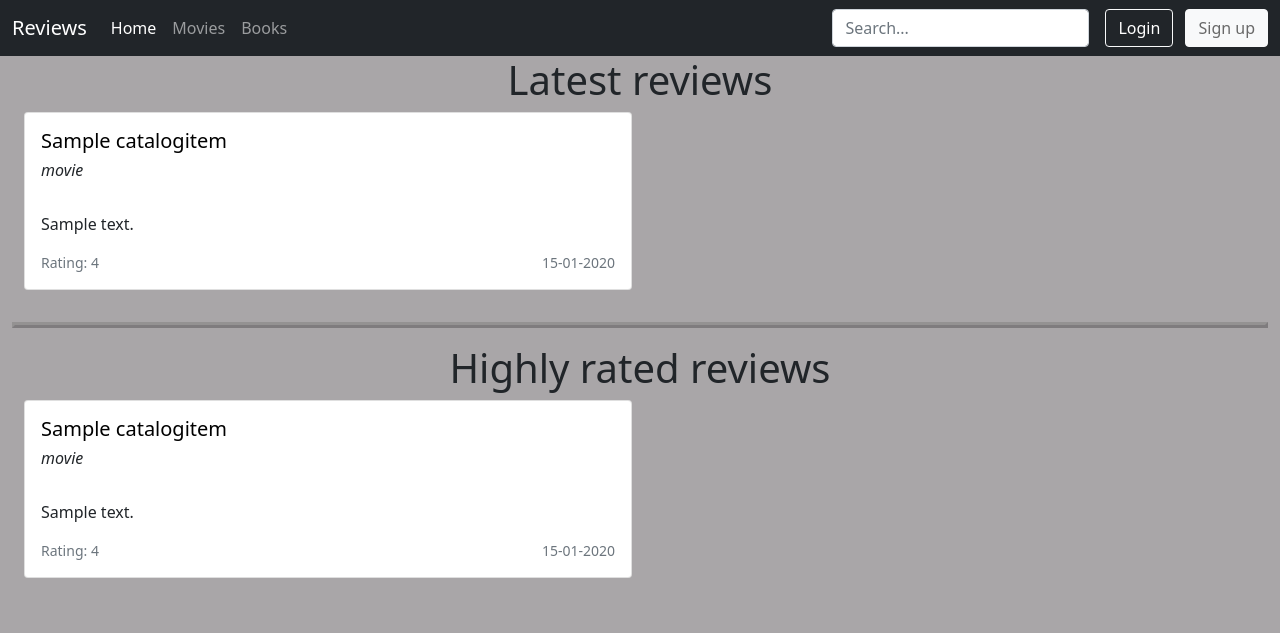
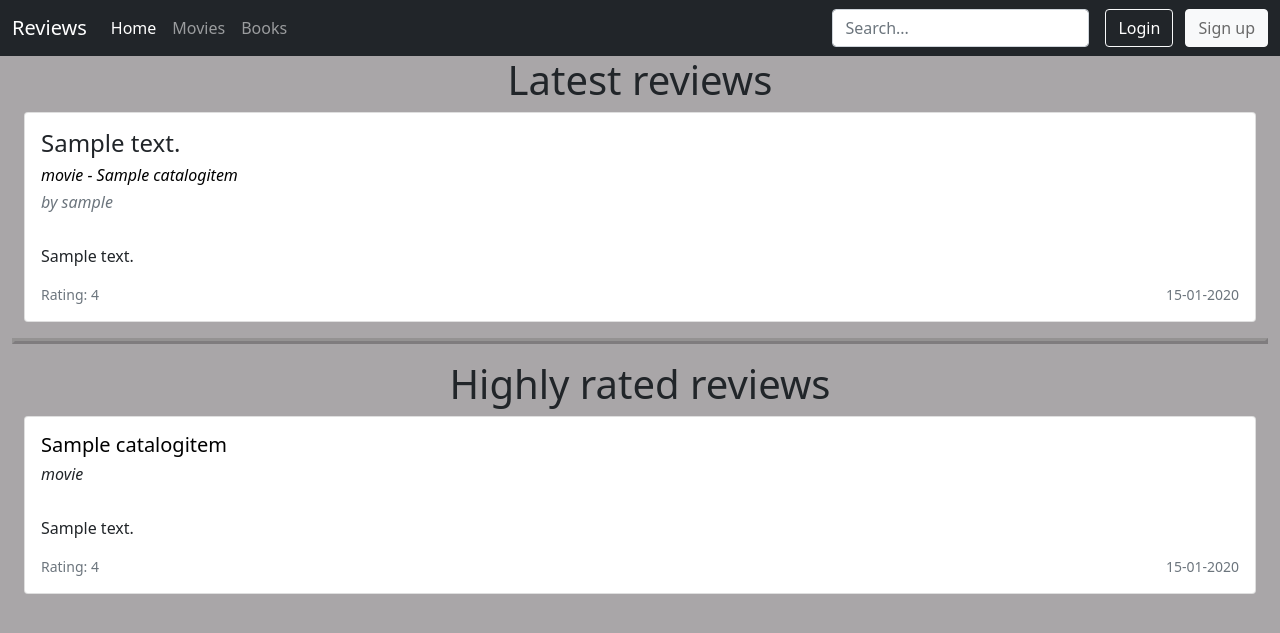
Before and after one commit to marina-plnv/course_project, a Django app: page / in a window 1280 px wide. Shown: the top 633 px of the page. Run offline with Django 3.2, Linux system fonts and the light colour scheme; tables that the repository leaves empty hold one stand-in row (values such as "Sample post"); some libraries are stand-ins or nearby versions.

Commit message:
index.html changed grid view

```diff
--- a/main/templates/main/index.html
+++ b/main/templates/main/index.html
@@ -11,17 +11,18 @@
     <h1 class="bd-title text-center" id="content-1">Latest reviews</h1>
 </div>
 <div class="container-fluid">
-    <div class="row row-cols-1 row-cols-sm-1 row-cols-md-2 .col-lg-2 .col-xl-3 g-3">
     {% for latest_review in latest_reviews %}
     <div class="col">
         <div class="card mb-3">
             <div class="card-body">
-                    <h5 class="card-title">
+                <h4>{{ latest_review.review_title }}</h4>
+                <h6>
                     <a href="{% url 'main:details' latest_review.catalog_item.id %}"
                        style="color: black; text-decoration:none">
-                            {{ latest_review.catalog_item.name }}</a>
-                    </h5>
-                    <h6 class="card-title"><i>{{ latest_review.catalog_item.group }}</i></h6>
+                        <i>{{ latest_review.catalog_item.group }} - {{ latest_review.catalog_item.name }}</i>
+                    </a>
+                </h6>
+                <h6 class="text-muted"><i>by {{latest_review.user.username}}</i></h6>
                 <br>
                 <p class="card-text">{{latest_review.comment|safe}}</p>
                 <div class="d-flex justify-content-between align-items-center">
@@ -33,13 +34,11 @@
     </div>
     {% endfor %}
 </div>
-</div>
 <hr style="border: 3px outset #595955;">
 <div class="container-fluid">
     <h1 class="bd-title text-center" id="content-2">Highly rated reviews</h1>
 </div>
 <div class="container-fluid">
-    <div class="row row-cols-1 row-cols-sm-1 row-cols-md-2 .col-lg-2 .col-xl-3 g-3">
     {% for highly_rated_review in highly_rated_reviews %}
     <div class="col">
         <div class="card mb-3">
@@ -61,5 +60,4 @@
     </div>
     {% endfor %}
 </div>
-</div>
 {% endblock %}
```
Also changed, not shown: main/models.py (+0 -10 lines), main/templates/main/details.html (+3 -5 lines), main/migrations/0008_auto_20211201_1711.py (added), main/migrations/0009_auto_20211201_1752.py (added). Lines whose indentation alone changed are shown as unchanged.
